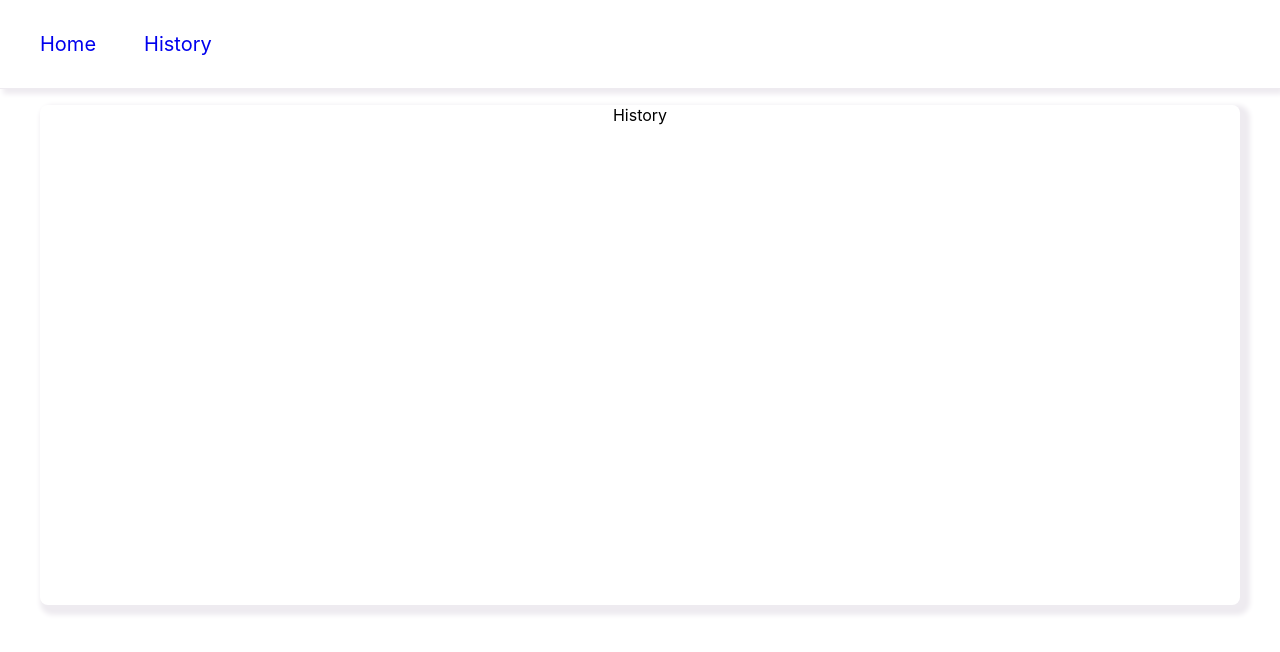
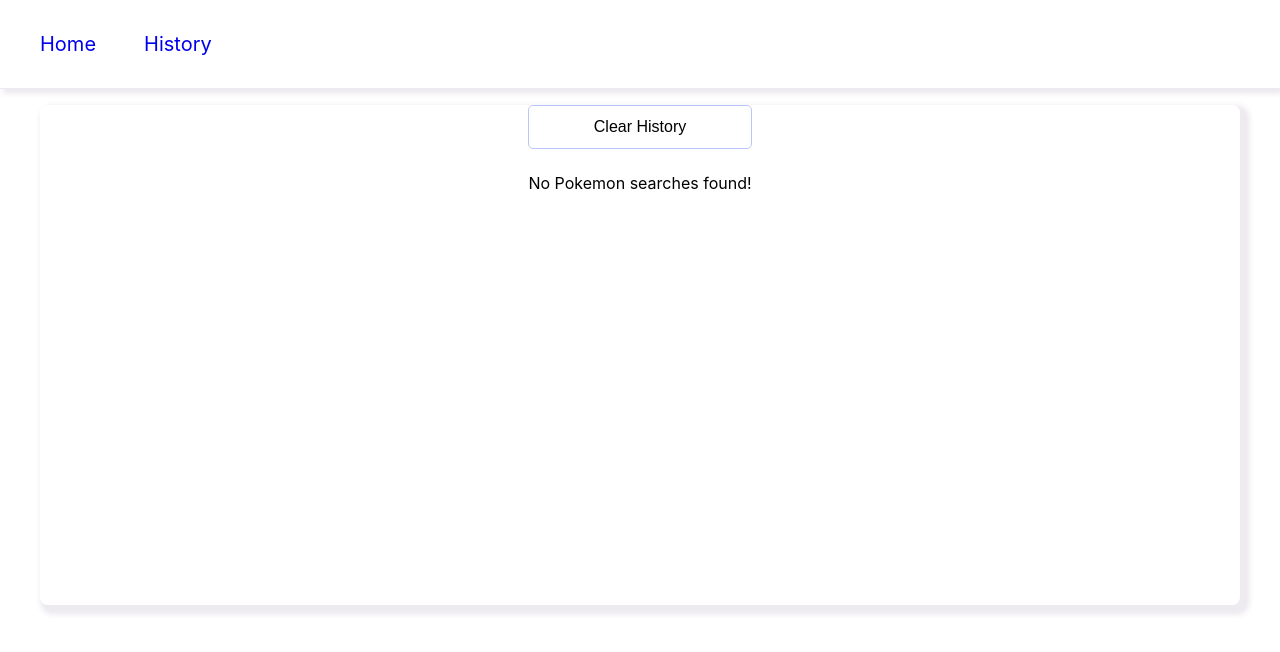
Before and after one commit to xCortez/prize-picks-pokedex, a React (Create React App) app: page /history in a window 1280 px wide. Shown: the top 652 px of the page. Built offline with nearby package versions, Linux system fonts and the light colour scheme.

Commit message:
Adding History + History Cards + Clear
* Adds data into the history page
* Adds compact pokemon history cards that display basic info + date searched
  * the cards will be link to /pokemon/:id pages to display further information
* Adds date-fns to formate dates easily

```diff
--- a/package.json
+++ b/package.json
@@ -12,6 +12,7 @@
     "@types/react": "^18.2.47",
     "@types/react-dom": "^18.2.18",
     "axios": "^1.6.5",
+    "date-fns": "^3.2.0",
     "react": "^18.2.0",
     "react-dom": "^18.2.0",
     "react-redux": "^9.0.4",
--- a/src/components/surfaces/card/index.css.ts
+++ b/src/components/surfaces/card/index.css.ts
@@ -2,7 +2,6 @@ import styled from "styled-components";
 import palette from "../../../theme/palette";
 
 const StyledCard = styled.div`
-  margin: 2rem 1rem;
   padding: 1rem 0.5rem;
   border: 1px solid ${palette.dark};
   box-shadow: 2px 4px 10px ${palette.primary};
--- /dev/null
+++ b/src/components/surfaces/card/pokemon-card/history.tsx
@@ -0,0 +1,32 @@
+import React from 'react';
+
+import Avatar from '../../../data-display/avatar';
+import Card from '..';
+import { AvatarAndContent, HistoryLink, ContentColumn, Identifier, Stats } from './index.css';
+import { HistoryEntry } from '../../../../redux/history/history-slice/schema';
+import { format } from 'date-fns';
+
+function IdentifierTreatment({ label, value }: { label: string, value: React.ReactNode }) {
+  const titleizedLabel = label[0].toUpperCase() + label.substring(1);
+
+  return <Identifier><strong>{titleizedLabel}</strong>: {value}</Identifier>
+}
+
+export default function PokemonCardHistory({ id, name, sprite, dateSearched }: HistoryEntry) {
+  const formattedDate = format(dateSearched, "MM/dd/yy 'at' h:mm:ss a");
+
+  return (
+    <HistoryLink to={`/pokemon/${id}`} style={{ textDecoration: 'none' }}>
+      <Card>
+        <AvatarAndContent>
+          <Avatar imageSrc={sprite} />
+          <ContentColumn>
+            <IdentifierTreatment label="id" value={id} />
+            <IdentifierTreatment label="name" value={name} />
+            <IdentifierTreatment label="searched on" value={formattedDate} />
+          </ContentColumn>
+        </AvatarAndContent>
+      </Card>
+    </HistoryLink>
+  );
+}
--- a/src/components/surfaces/card/pokemon-card/index.css.ts
+++ b/src/components/surfaces/card/pokemon-card/index.css.ts
@@ -1,5 +1,6 @@
 import styled from "styled-components";
 import palette from "../../../../theme/palette";
+import { Link } from 'react-router-dom';
 
 const AvatarAndContent = styled.div`
   align-items: center;
@@ -41,13 +42,29 @@ const Stats = styled.span`
   padding: 1rem;
 `;
 
+const HistoryLink = styled(Link)`
+  color: ${palette.primary}
+  text-decoration: none;
+
+  &:hover {
+    background-color: ${palette.light};
+    box-shadow: 2px 5px 5px ${palette.gold};
+  }
+
+  &:focus,
+  &:visited,
+  &:link {
+    text-decoration: none;
+  }
+`;
 
 export {
   AvatarAndContent,
   CardWrapper,
+  ContentColumn,
+  Footer,
+  HistoryLink,
+  Identifier,
   Stat,
-  Footer,
-  ContentColumn,
-  Identifier,
   Stats
 };
--- a/src/components/surfaces/card/pokemon-card/index.tsx
+++ b/src/components/surfaces/card/pokemon-card/index.tsx
@@ -17,7 +17,6 @@ export default function PokemonCard({ pokemonData }: { pokemonData:  Pokemon })
   const types = pokemonData.types.map((type) => type.type.name ).join(', ')
 
   return (
-    <>
     <Card>
       <CardWrapper>
         <AvatarAndContent>
@@ -49,6 +48,5 @@ export default function PokemonCard({ pokemonData }: { pokemonData:  Pokemon })
         </Footer>
       </CardWrapper>
     </Card>
-    </>
   );
 }
--- a/src/redux/history/store/index.ts
+++ b/src/redux/history/store/index.ts
@@ -1,4 +1,5 @@
 import { configureStore, combineReducers } from '@reduxjs/toolkit';
+import { useSelector, TypedUseSelectorHook } from 'react-redux';
 import historyReducer from '../history-slice';
 import { RootState } from './schema';
 
@@ -41,4 +42,7 @@ const store = configureStore({
 // Subscribe to store updates and save the state to localStorage
 store.subscribe(() => saveState(store.getState()));
 
+ // Export a hook that can be reused to resolve types regarding state
+export const useAppSelector: TypedUseSelectorHook<RootState> = useSelector
+
 export default store;
--- /dev/null
+++ b/src/views/history/index.css.ts
@@ -0,0 +1,9 @@
+import styled from "styled-components";
+
+const ColumnFlow = styled.div`
+  display: flex;
+  flex-flow: column;
+  gap: 1.5rem;
+`;
+
+export { ColumnFlow };
--- a/src/views/history/index.tsx
+++ b/src/views/history/index.tsx
@@ -1,10 +1,24 @@
 import React from 'react';
 import CenteredPage from '../../components/surfaces/centered-page';
+import { useAppSelector } from '../../redux/history/store';
+import PokemonCardHistory from '../../components/surfaces/card/pokemon-card/history';
+import { ColumnFlow } from './index.css';
+import Button from '../../components/inputs/button';
+import { useDispatch } from 'react-redux';
+import { clearHistory } from '../../redux/history/history-slice';
 
 export default function History() {
+  const searches = useAppSelector((state) => state.history.searches);
+  const dispatch = useDispatch();
+
   return (
     <CenteredPage>
-      History
+      <ColumnFlow>
+        <Button onClick={() => dispatch(clearHistory())}>Clear History</Button>
+        {searches.map((history) => <PokemonCardHistory {...history} key={`${history.id}-${history.dateSearched}`}/>)}
+
+        {searches.length === 0 && <>No Pokemon searches found!</>}
+      </ColumnFlow>
     </CenteredPage>
   )
 }
```
Also changed, not shown: 2 other files (tests, documents, lock files or other folders). Lines whose indentation alone changed are shown as unchanged.
